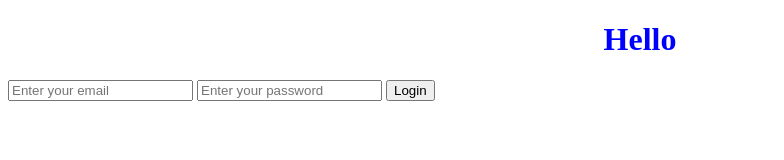
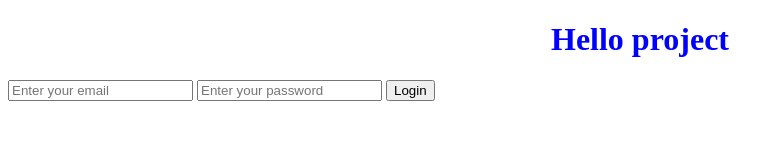
Before and after one commit to eszterbn/my-new-project, a plain HTML site: page index.html in a window 1280 px wide. Shown: the whole page, without its empty margins (0-784 px from the left). Drawn offline with Linux system fonts and the light colour scheme.

Commit message:
changed h1

```diff
--- a/index.html
+++ b/index.html
@@ -8,7 +8,7 @@
     <title>Document</title>
   </head>
   <body>
-    <h1>Hello</h1>
+    <h1>Hello project</h1>
     <form>
       <input type="email" placeholder="Enter your email" />
       <input type="password" placeholder="Enter your password" />
```
